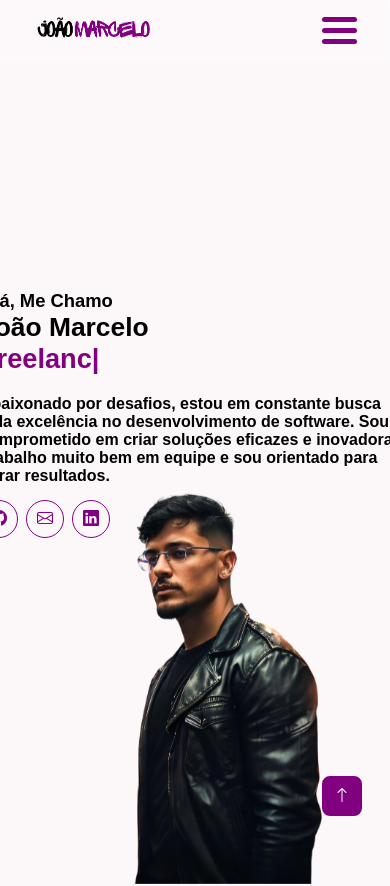
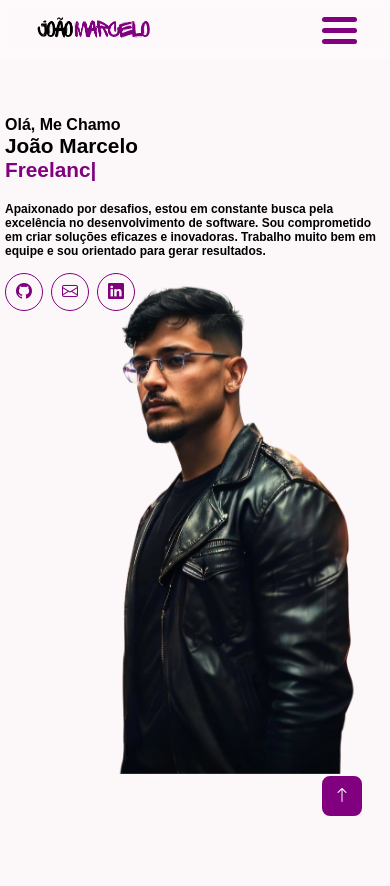
Before and after one commit to JohnnyNWT/my-portfolio, a React (Create React App) app: page / in a window 390 px wide. Shown: the top 886 px of the page. Built offline with nearby package versions, Linux system fonts and the light colour scheme; the HTML template or start-up script is replaced by a standard one.

Commit message:
FEAT: att

```diff
--- a/src/css/Home.css
+++ b/src/css/Home.css
@@ -200,22 +200,32 @@
 
 @media (max-width: 576px){
   .img-home {
-    width: 80vw;
+    width: 100vw;
   }
 
   .text-home {
-    font-size: 1.15rem;
+    font-size: 1rem;
   }
 
   .text-home2 {
-    font-size: 1.65rem;
+    font-size: 1.30rem;
   }
 
   .highlights {
-    font-size: 1.70rem;
+    font-size: 1.30rem;
+  }
+
+  .paragraph {
+    font-size: .75rem;
   }
 
   .home-info {
-    width: 430px;
+    width: 380px;
+    /* border: 1px solid blue; */
+  }
+
+  .container-home {
+    padding-top: 7rem;
+    padding-bottom: 300px;
   }
 }
```
